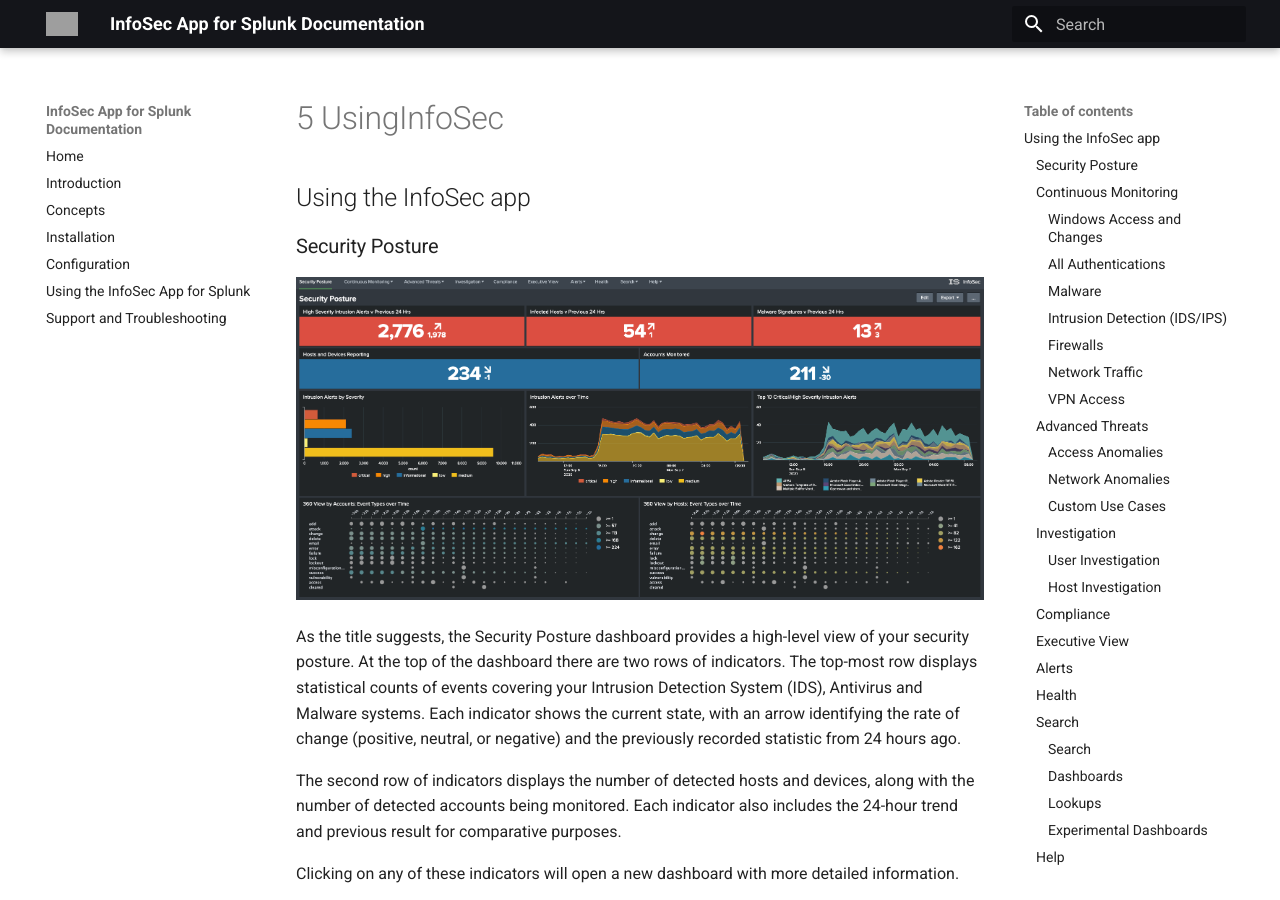
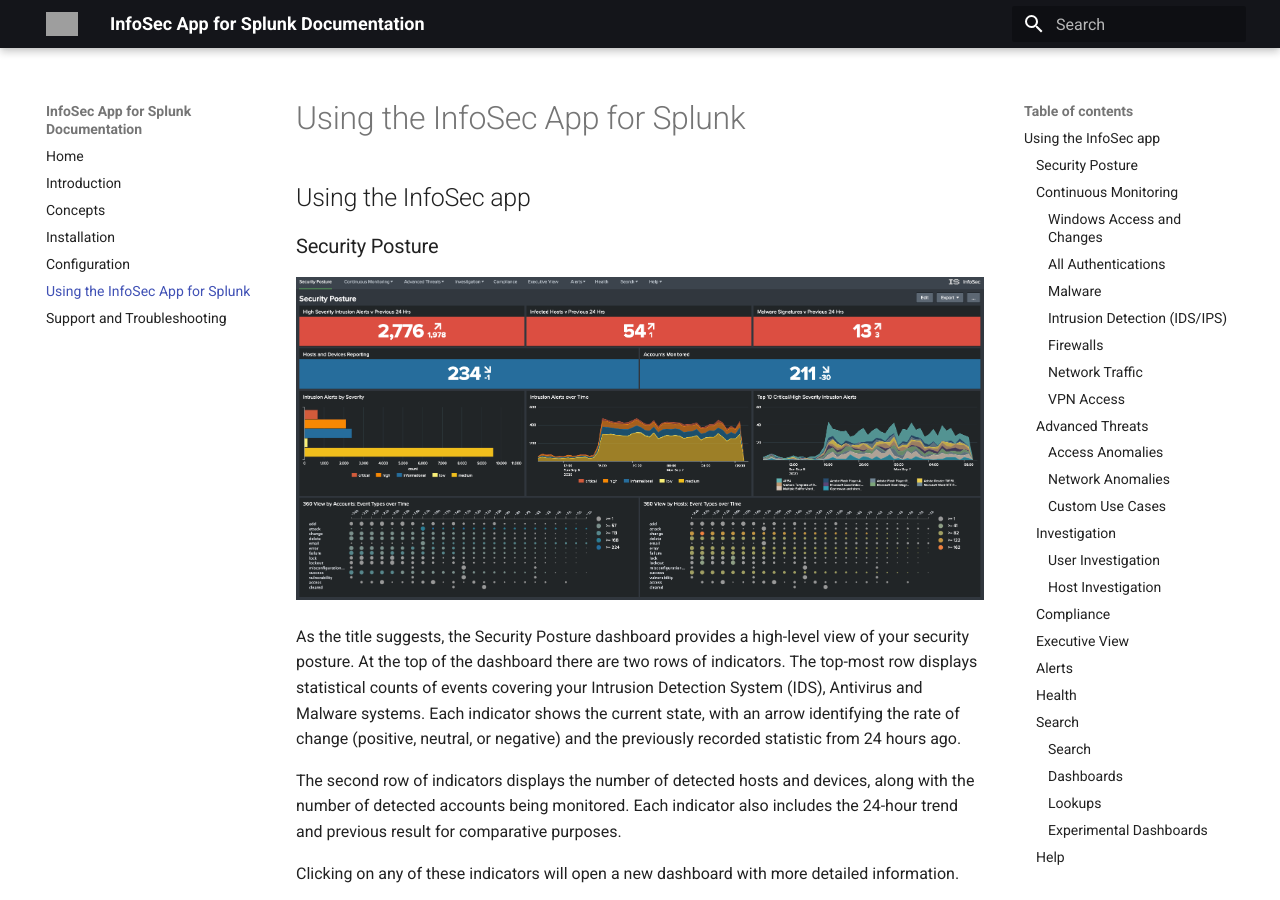
Before and after one commit to philwild/infosecdocs, an MkDocs documentation site: the page built from docs/5 - UsingInfoSec.md, in a window 1280 px wide and 900 px high. Built offline with MkDocs 1.6.1 and Material for MkDocs 9.7.7, drawn with Linux system fonts in a browser that asks for light colours; part of the change alters nothing that is shown; grey boxes are pictures that could not be loaded.

Commit message:
Update mkdocs.yml

```diff
--- a/mkdocs.yml
+++ b/mkdocs.yml
@@ -2,12 +2,12 @@ site_name: InfoSec App for Splunk Documentation
 
 nav:
   - Home: "README.md"
-  - "Introduction": "Introduction.md"
-  - "Concepts": "docs/Concepts.md"
-  - "Installation": "docs/3 - Installation.md"
-  - "Configuration": "docs/4 - Configuration.md"
-  - "Using the InfoSec App for Splunk": "docs/5 - UsingInfoSec.md"
-  - "Support and Troubleshooting": "docs/6 - Support.md"
+  - Introduction: "1 - Introduction.md"
+  - Concepts: "2 - Concepts.md"
+  - Installation: "3 - Installation.md"
+  - Configuration: "4 - Configuration.md"
+  - Using the InfoSec App for Splunk: "5 - UsingInfoSec.md"
+  - Support and Troubleshooting: "6 - Support.md"
 
 markdown_extensions:
   - toc:
```
